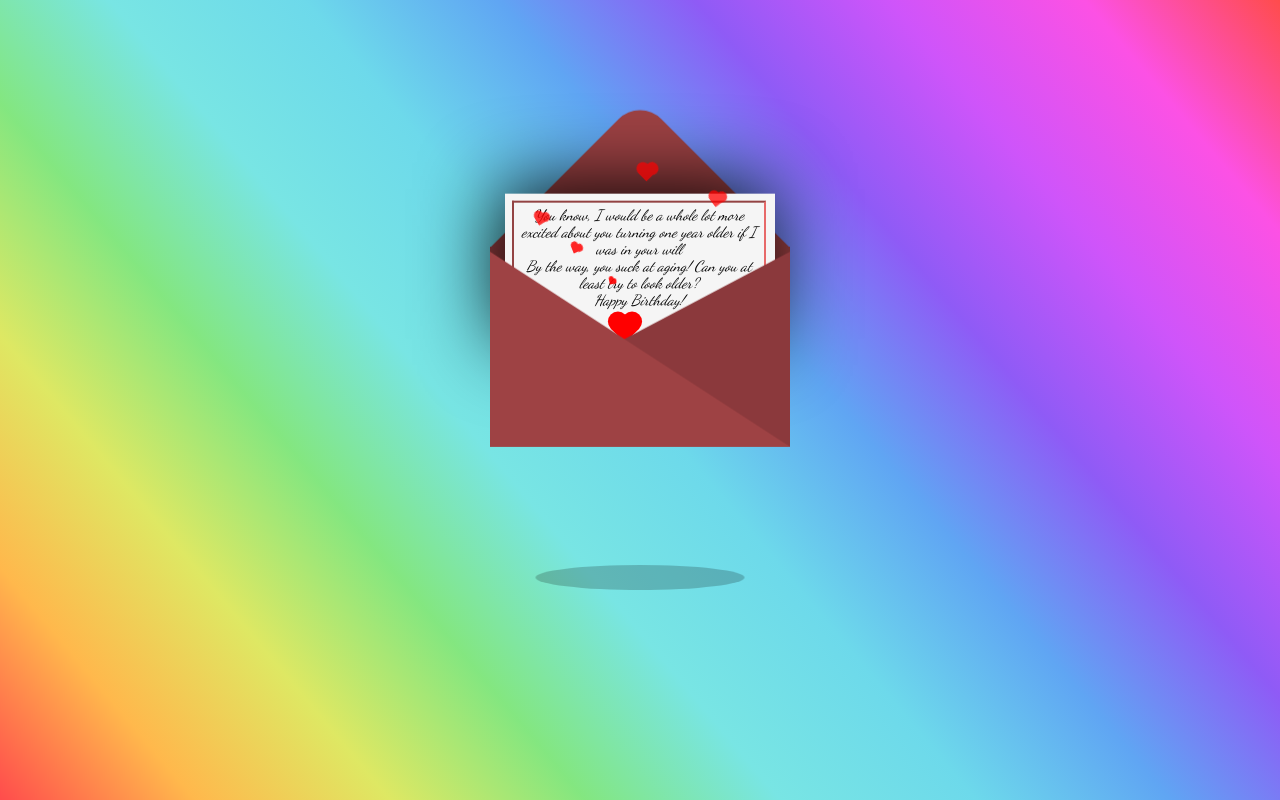
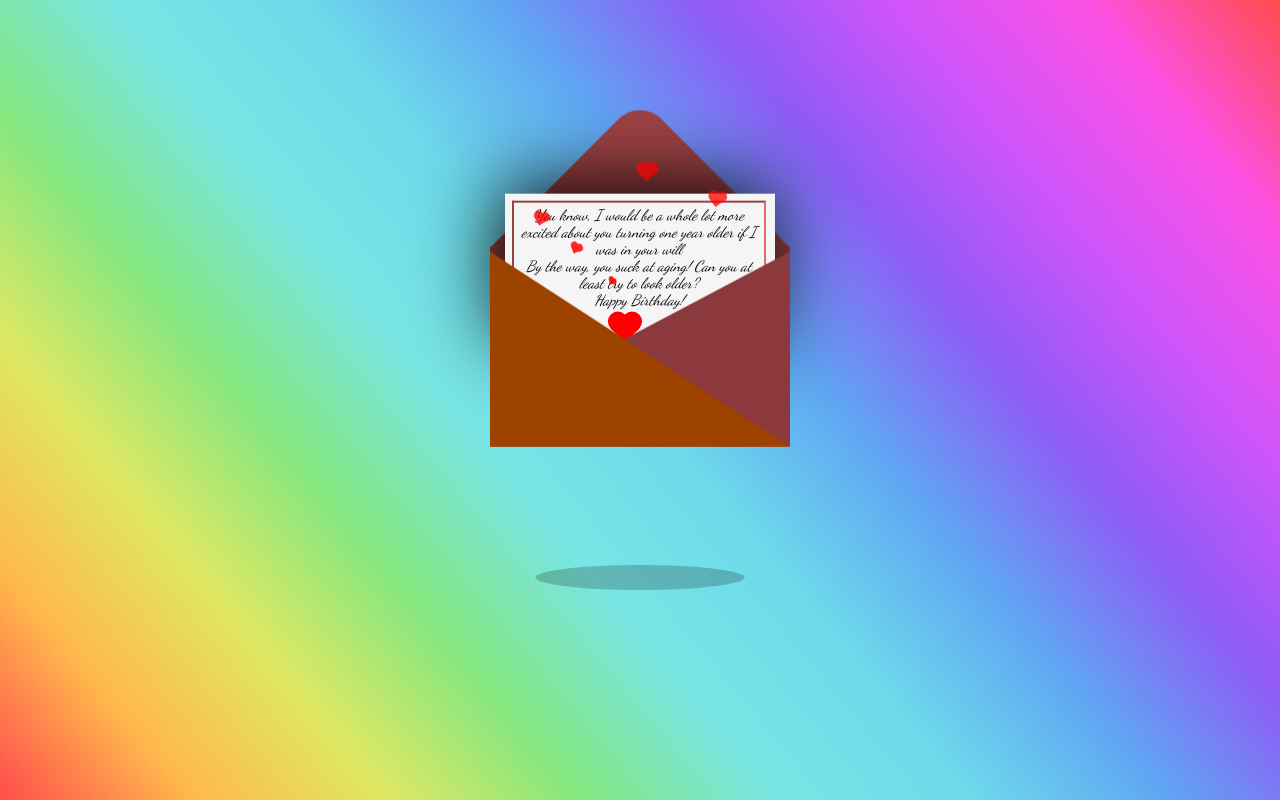
Before and after one commit to Getrudeaturu/birthday-card, a plain HTML site: page index.html in a window 1280 px wide. Drawn offline with Linux system fonts and the light colour scheme.

Commit message:
Update style.css

```diff
--- a/style.css
+++ b/style.css
@@ -156,7 +156,7 @@ body {
 .front::before {
     position: absolute;
     content: '';
-    border-left: 300px solid #9e4244;
+    border-left: 300px solid #9e4200;
     border-top: 195px solid transparent;
     left: -120px;
     top: -95px;
```
